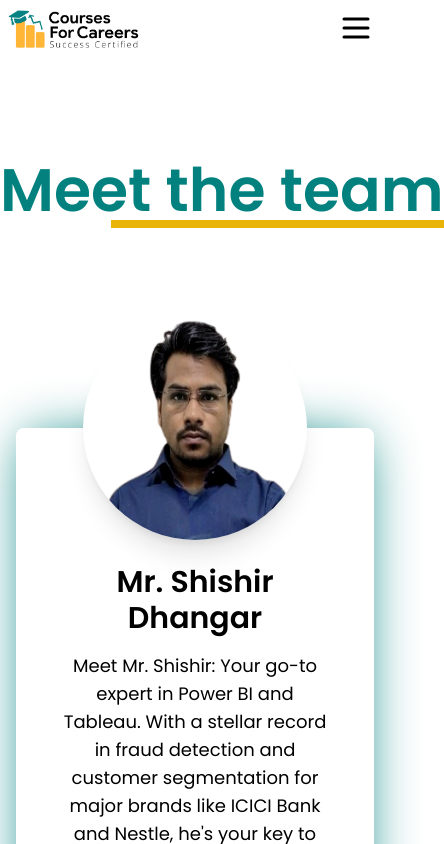
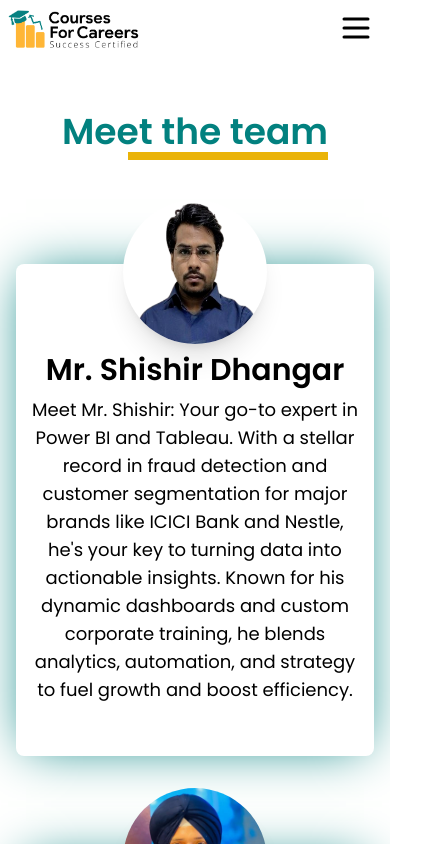
Before and after one commit to navjot369/PowerBI, a Next.js app: page /team in a window 390 px wide. Shown: the top 844 px of the page, 444 px wide, since content can reach past the window. Built offline with nearby package versions, Linux system fonts and the light colour scheme.

Commit message:
Made Team and Contact us responsive

```diff
--- a/app/team/page.tsx
+++ b/app/team/page.tsx
@@ -2,8 +2,8 @@
 
 export default function Page() {
     return(<div className="w-full">
-        <div className="mx-auto w-min flex flex-col justify-end items-end my-16">
-        <h1 className="mx-auto w-max text-[--pc] text-6xl font-bold">Meet the team</h1>
+        <div className="mx-auto w-min flex flex-col justify-end items-end my-4 md:my-16">
+        <h1 className="mx-auto w-max text-[--pc] text-4xl  sm:text-6xl font-bold">Meet the team</h1>
         <div className="w-3/4 h-2 bg-yellow-500"></div>
         </div>
         <div className="bg-team-page bg-no-repeat bg-center bg-contain  w-full flex flex-col items-center pb-11">
--- a/app/ui/contact/section1.tsx
+++ b/app/ui/contact/section1.tsx
@@ -40,8 +40,8 @@
   };
 
   return (
-    <div className="flex flex-col md:flex-row pt-24 max-w-7xl mx-auto mb-24">
-      <div className="w-full md:w-1/2 px-11">
+    <div className="flex flex-col md:flex-row pt-24 max-w-7xl mx-auto mb-14 md:mb-24">
+      <div className="w-full md:w-1/2 px-4 md:px-11">
         <div className="text-6xl font-bold">Contact Us</div>
         <div className="w-28 my-2 h-1 bg-[repeating-linear-gradient(135deg,transparent_0%,transparent_10%,#ff9635_10%,#ff9635_30%)]"></div>
         <div className="text-md text-justify text-[#9f9696] my-8">
@@ -129,8 +129,8 @@
           ></iframe>
         </div>
       </div>
-      <div className="w-full md:w-1/2 px-11">
-        <div className="bg-white shadow-2xl rounded-2xl px-11 py-6">
+      <div className="w-full md:w-1/2 px-0 md:px-11">
+        <div className="bg-white md:shadow-2xl rounded-2xl px-4 md:px-11 py-6">
           <div className="text-3xl font-bold my-8">Have Questions?</div>
           <div className="text-[#9f9696]">
             Lorem ipsum dolor sit amet, consectetur adipiscing elit.
--- a/app/ui/contact/topSec.tsx
+++ b/app/ui/contact/topSec.tsx
@@ -1,7 +1,7 @@
 export default function TopSec() {
     return(<div className="bg-get-touch-wall w-full h-80 border-lb-full bg-fixed bg-no-repeat bg-contain rounded-br-[100px] overflow-hidden">
         <div className="h-80 w-full bg-[#007991] bg-opacity-80 flex items-center">
-            <h1 className="text-6xl font-bold text-white pl-2 md:pl-20">Get in touch</h1>
+            <h1 className="text-6xl font-bold text-white pl-4 md:pl-20">Get in touch</h1>
         </div>
     </div>);
 }
--- a/app/ui/program/paymentSec.tsx
+++ b/app/ui/program/paymentSec.tsx
@@ -102,7 +102,7 @@
     </div>
   ));
   return (
-    <div className="w-[45%] mt-10 rounded-2xl overflow-hidden shadow-lg relative pb-24 z-0">
+    <div className="w-full md:w-1/2 mt-10 rounded-2xl overflow-hidden shadow-lg relative pb-24 z-0">
       <div className="bg-[#3091a4] p-6">
         <h1 className="font-bold text-bold text-2xl break-words">{top}</h1>
         <h3 className="my-4 text-slate-300">{desp}</h3>
--- a/app/ui/team/contFile.tsx
+++ b/app/ui/team/contFile.tsx
@@ -8,14 +8,14 @@
     right: boolean
 }) {
     return(<div className="my-2 md:-my-6 max-w-6xl mx-auto grid grid-cols-1 md:grid-cols-2 gap-8 px-4">
-        <div className={"relative " + (right? "col-start-2 col-end-3" : "col-start-1 col-end-2")}>
+        <div className={"relative " + (right? "md:col-start-2 md:col-end-3" : "md:col-start-1 md:col-end-2")}>
         <div className="p-4 w-full absolute top-0 right-0 flex justify-center">
-            <Image src={source} className="rounded-full bg-white aspect-sqaure mx-auto w-56 h-56 shadow-xl" width="500" height="500" alt="Speaker" />
+            <Image src={source} className="rounded-full bg-white aspect-sqaure mx-auto w-36 h-36 md:w-56 md:h-56 shadow-xl" width="500" height="500" alt="Speaker" />
         </div>
-        <div className="flex flex-col items-center mt-32 pt-32 mx-auto pb-11 shadow-[0_0_50px_-10px_var(--pc)] rounded-lg justify-center px-11 w-full bg-white">
+        <div className="flex flex-col items-center mt-20 md:mt-32 pt-20 md:pt-32 mx-auto pb-11 shadow-[0_0_50px_-10px_var(--pc)] rounded-lg justify-center px-4 md:px-11 w-full bg-white">
             <div className="text-3xl font-bold my-2 mb-0 text-center md:text-left">{name}</div>
-            <div className="text-lg font-bold text-[--pc]">{desig}</div>
-            <div className="text-lg my-4 text-center">{desp}</div>
+            <div className="text-lg text-center font-bold text-[--pc]">{desig}</div>
+            <div className="text-lg my-2 md:my-4 text-center">{desp}</div>
         </div>
         </div>
     </div>);
```
